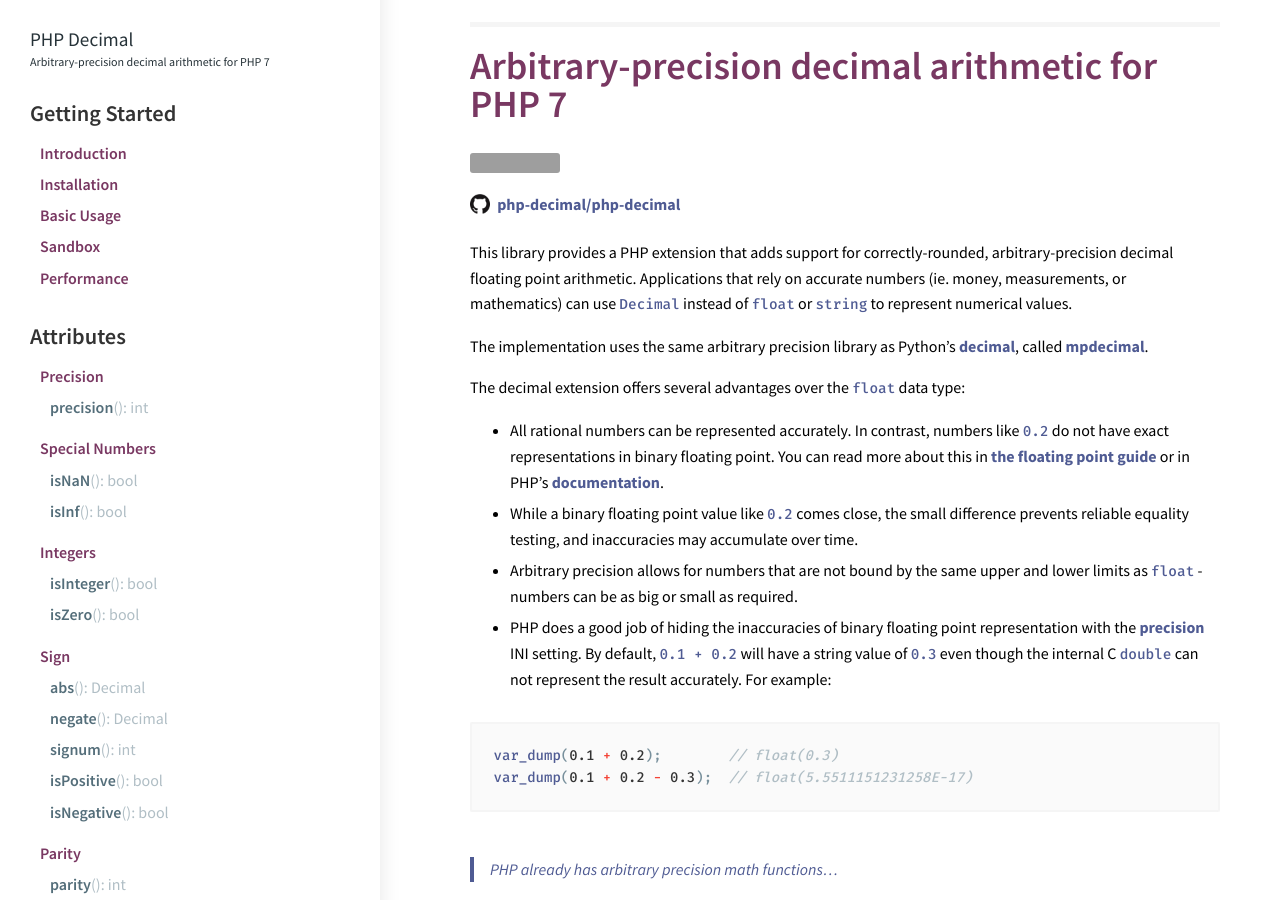
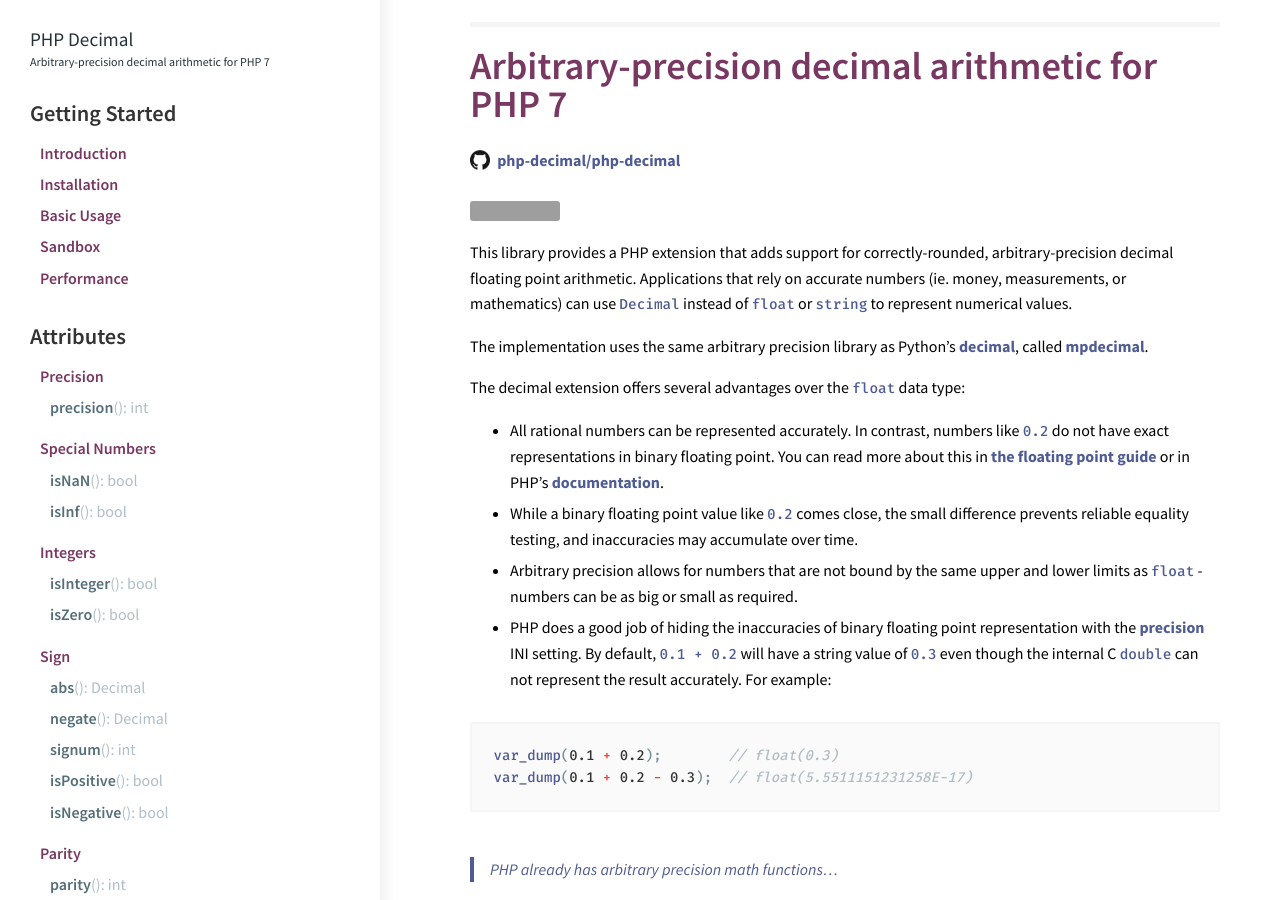
Before and after one commit to php-decimal/php-decimal.github.io, a Jekyll site: the page built from templates/main.md, in a window 1280 px wide and 900 px high. Built offline with Jekyll 4.4.1, drawn with Linux system fonts in a browser that asks for light colours; our own code applies the rules of GitHub Pages for plain Markdown files; grey boxes are pictures that could not be loaded.

Commit message:
Swap github link with travis badge

```diff
--- a/templates/main.md
+++ b/templates/main.md
@@ -6,14 +6,14 @@
 {{ site.data.project.title }} {#introduction}
 ============
 
-[![Build Status](https://img.shields.io/travis/{{ site.data.project.travis }}.svg?style=flat-square&branch=master)](https://travis-ci.org/{{ site.data.project.travis }}){:class="shield"}
-
----
-
 <a class="source" href="https://github.com/{{ site.data.project.github }}">
     <img src="{{ site.baseurl }}/assets/images/github.png">
     {{ site.data.project.github }}
 </a>
+
+---
+
+[![Build Status](https://img.shields.io/travis/{{ site.data.project.travis }}.svg?style=flat-square&branch=master)](https://travis-ci.org/{{ site.data.project.travis }}){:class="shield"}
 
 {% include introduction.md %}
 {% include installation.md %}
```
